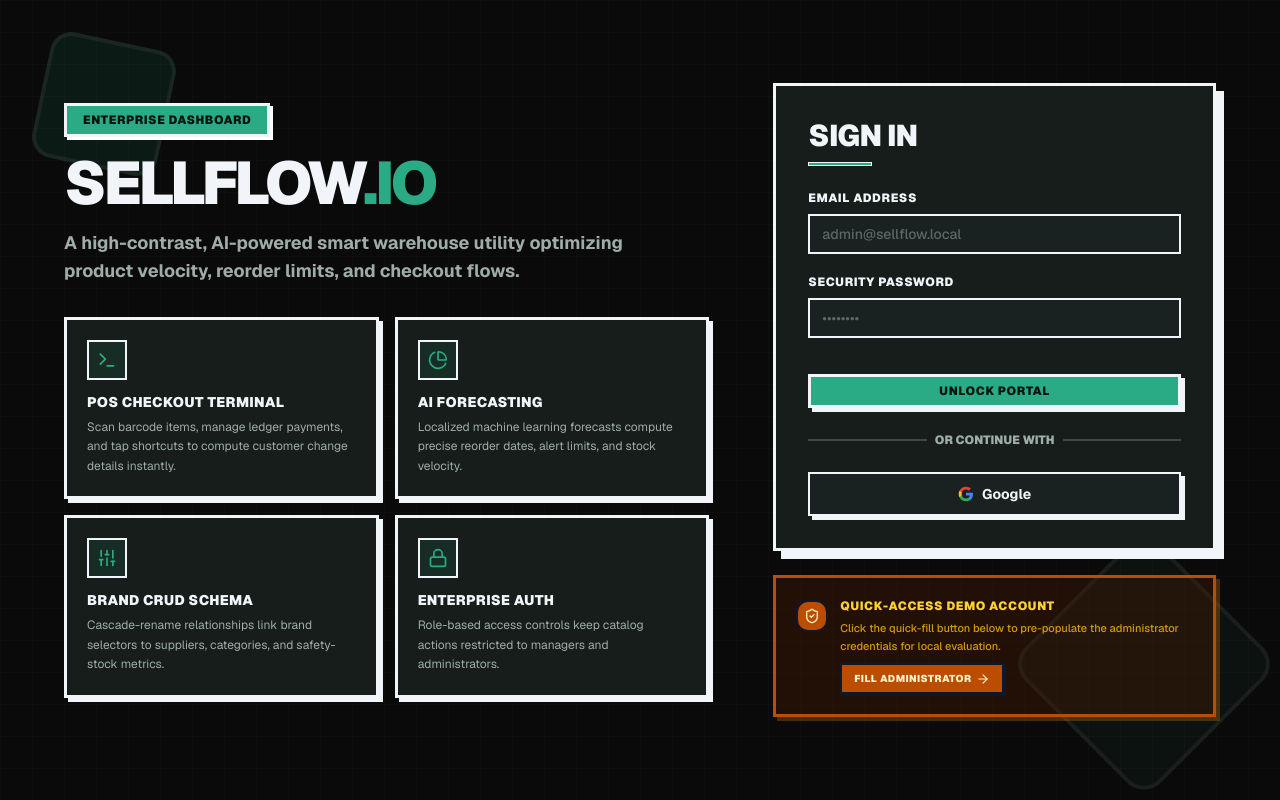
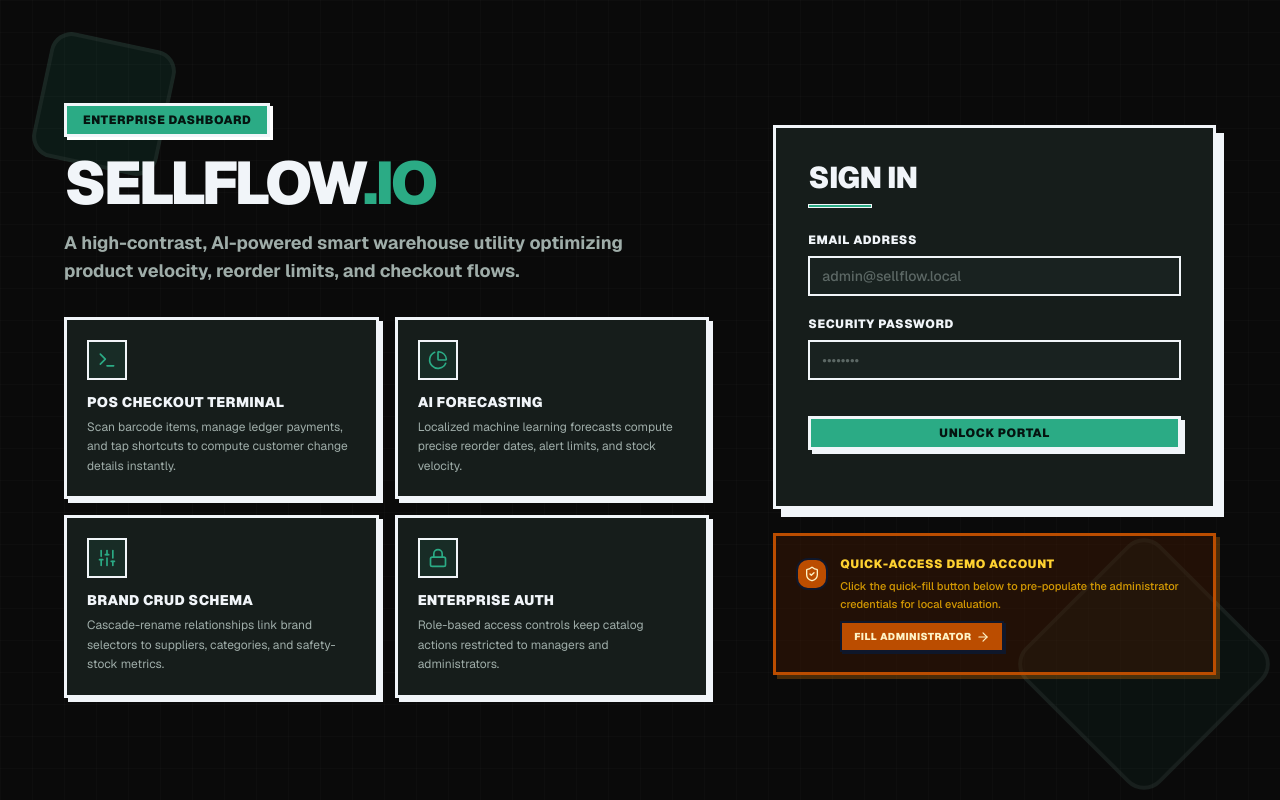
Before and after one commit to ataurwd/Inventory-Management-System---Frontend, a Next.js app: page /login in a window 1280 px wide. Built offline with nearby package versions, Linux system fonts and the light colour scheme; no server answers.

Commit message:
refactor: update admin credentials and comment out external login UI components on the login page

```diff
--- a/src/app/(auth)/login/page.tsx
+++ b/src/app/(auth)/login/page.tsx
@@ -64,7 +64,7 @@ export default function LoginPage() {
   };
 
   const handleQuickFillAdmin = () => {
-    setValue("email", "admin@sellflow.local", { shouldValidate: true });
+    setValue("email", "admin1@smartstock.local", { shouldValidate: true });
     setValue("password", "admin123", { shouldValidate: true });
     toast.success("Loaded administrator credentials!");
   };
@@ -189,15 +189,15 @@ export default function LoginPage() {
 
             <div className="mt-6">
               <div className="relative">
-                <div className="absolute inset-0 flex items-center">
+                {/* <div className="absolute inset-0 flex items-center">
                   <div className="w-full border-t-2 border-slate-900 dark:border-slate-100/20" />
                 </div>
                 <div className="relative flex justify-center text-xs uppercase font-black">
                   <span className="bg-card px-2 text-muted-foreground">Or continue with</span>
-                </div>
+                </div> */}
               </div>
 
-              <div className="mt-6">
+              {/* <div className="mt-6">
                 <Button
                   type="button"
                   onClick={handleGoogleLogin}
@@ -225,7 +225,7 @@ export default function LoginPage() {
                   </svg>
                   Google
                 </Button>
-              </div>
+              </div> */}
             </div>
           </div>
 
```
